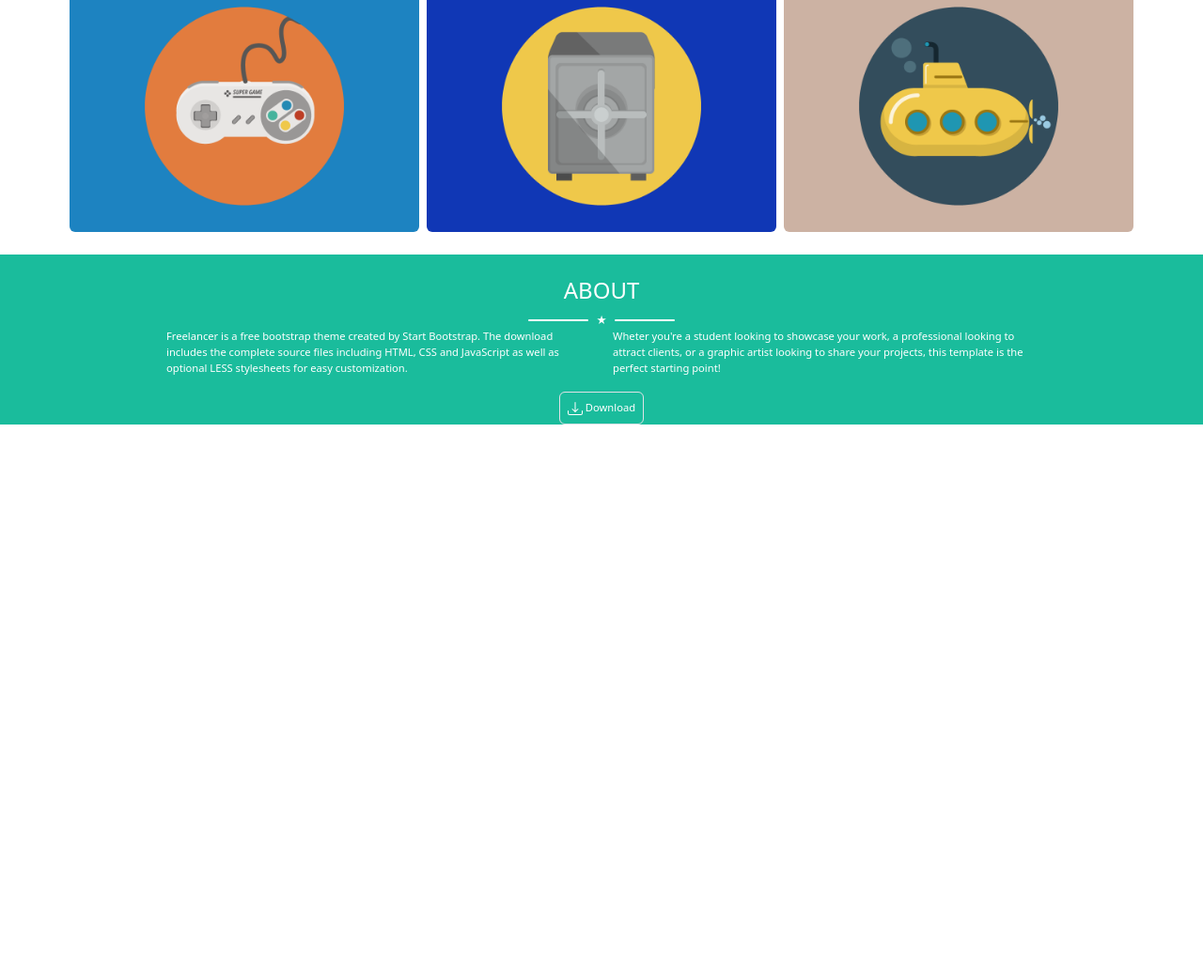
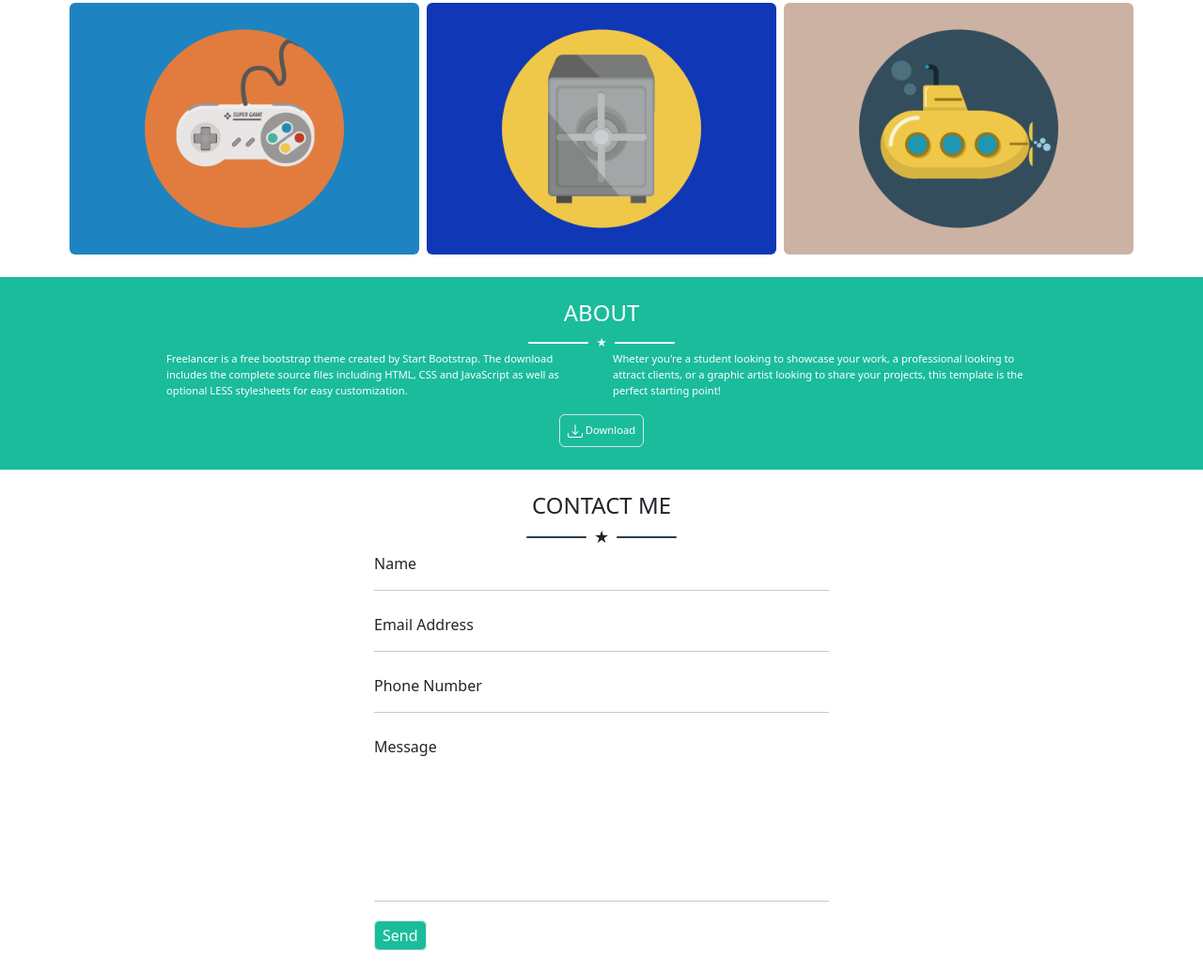
Before and after one commit to Rocca-Francesco/html-css-bootstrap-freelancer, a plain HTML site: page index.html in a window 1280 px wide. Shown: the part 776-1812 px from the top of the page at 94% size. Before the commit the page ends 1228 px from the top, so only its background shows below. Drawn offline with nearby package versions, Linux system fonts and the light colour scheme.

Commit message:
contact me - con problema

```diff
--- a/css/style.css
+++ b/css/style.css
@@ -65,3 +65,13 @@ header {
     font-size: 0.7rem;
     font-weight: 500;
 }
+
+/* contact me */
+.messageForm {
+    height: 10rem;
+}
+
+.sendForm {
+    background-color: #1abc9c;
+    color: white;
+}
--- a/index.html
+++ b/index.html
@@ -45,7 +45,7 @@
 
     <!-- jumbotron -->
     <section id="jumbotron">
-        <div class="row d-flex justify-content-center pt-4">
+        <div class="row d-flex justify-content-center py-4">
             <div class="jumbo col-10 d-flex flex-column align-items-center">
                 <img class="jumboImg" src="./img/avatar.svg" alt="">
                 <!-- titolo section -->
@@ -62,7 +62,7 @@
 
     <!-- portfolio -->
     <section id="portfolio ">
-        <div class="container-md d-flex flex-column align-items-center mt-4">
+        <div class="container-md d-flex flex-column align-items-center my-4">
             <!-- titolo section -->
             <h2 class="sectionsTitle m-1">PORTFOLIO</h2>
             <div class="d-flex align-items-center">
@@ -96,9 +96,9 @@
 
     <!-- about -->
     <section id="about">
-        <div class="container-md d-flex flex-column align-items-center mt-4">
+        <div class="container-md d-flex flex-column align-items-center py-4">
             <!-- titolo section -->
-            <h2 class="sectionsTitle mt-4">ABOUT</h2>
+            <h2 class="sectionsTitle">ABOUT</h2>
             <div class="d-flex align-items-center">
                 <span class="sectionsLine whiteLine m-2"></span>
                 <span class="sectionsStar">&bigstar;</span>
@@ -106,12 +106,12 @@
             </div>
             <!-- text section -->
             <div class="row d-flex justify-content-center">
-                <div class="col-5 text-left">
+                <div class="col-10 col-md-5 text-left">
                     <p>Freelancer is a free bootstrap theme created by Start Bootstrap. The download includes the
                         complete source files including HTML, CSS and JavaScript as well as optional LESS stylesheets
                         for easy customization.</p>
                 </div>
-                <div class="col-5 text-left">
+                <div class="col-10 col-md-5 text-left">
                     <p>Wheter you're a student looking to showcase your work, a professional looking to attract clients,
                         or a graphic artist looking to share your projects, this template is the perfect starting point!
                     </p>
@@ -128,7 +128,42 @@
                 </svg>
                 <span> Download</span>
             </div>
+        </div>
     </section>
+
+    <!-- contact me -->
+    <section id="contactMe">
+        <div class="container-md d-flex flex-column align-items-center my-4">
+            <!-- titolo section -->
+            <h2 class="sectionsTitle">CONTACT ME</h2>
+            <div class="d-flex align-items-center">
+                <span class="sectionsLine m-2"></span>
+                <span class="sectionsStar">&bigstar;</span>
+                <span class="sectionsLine m-2"></span>
+            </div>
+            <!-- form contact -->
+            <div class="row d-flex justify-content-center">
+                <div class="col-9 col-md-12 my-1">
+                    <p>Name</p>
+                    <hr>
+                </div>
+                <div class="col-9 col-md-12 my-1">
+                    <p>Email Address</p>
+                    <hr>
+                </div>
+                <div class="col-9 col-md-12 my-1">
+                    <p>Phone Number</p>
+                    <hr>
+                </div>
+                <div class="col-9 col-md-12 my-1">
+                    <p class="messageForm">Message</p>
+                    <hr>
+                </div>
+                <div class="col-9 col-md-12 my-1">
+                    <span class="sendForm border rounded px-2 py-1">Send</span>
+                </div>
+            </div>
+        </div>
 </body>
 
 </html>
```
